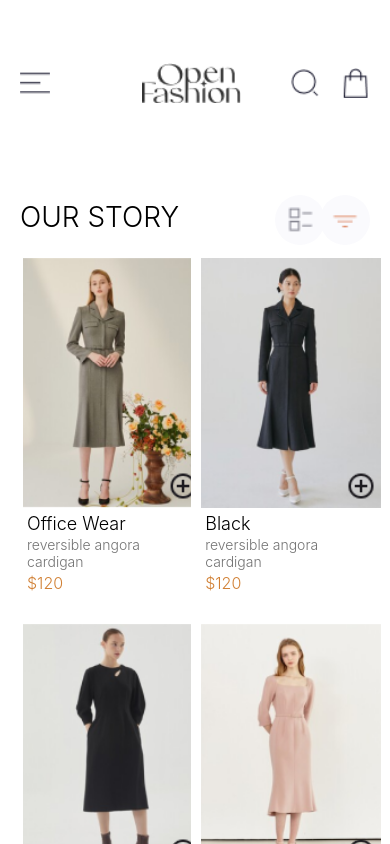
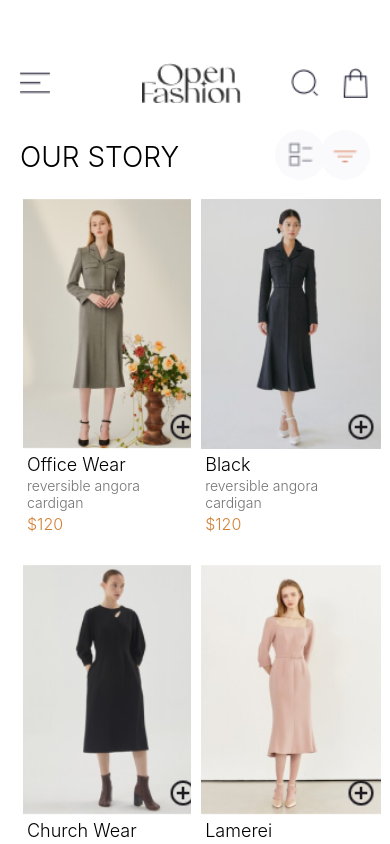
Before and after one commit to ewurafuaa/rn-assignment6-11302223, a React Native app in the folder assignment/: screen /Home in a window 390 px wide. Built offline with nearby package versions, Linux system fonts and the light colour scheme.

Commit message:
finishing touches on homescreen

```diff
--- a/assignment/HomeScreen/OurStory.js
+++ b/assignment/HomeScreen/OurStory.js
@@ -29,7 +29,7 @@ const styles = StyleSheet.create({
 
     title:{
         fontSize: 28,
-        top: 85,
+        top: 25,
         left: 20,
         fontWeight: '300'
     },
@@ -46,7 +46,7 @@ const styles = StyleSheet.create({
         height: 50,
         borderRadius: 30,
         backgroundColor: '#FAFAFD',
-        top: 80,
+        top: 15,
         left: 50
     },
 
@@ -62,7 +62,7 @@ const styles = StyleSheet.create({
         height: 50,
         borderRadius: 30,
         backgroundColor: '#FAFAFD',
-        top: 80,
+        top: 15,
         right: 20
     }
 })
--- a/assignment/HomeScreen/Products.js
+++ b/assignment/HomeScreen/Products.js
@@ -42,7 +42,7 @@ const styles = StyleSheet.create({
         flexWrap: 'wrap',
         justifyContent: 'space-between',
         padding: 33,
-        top: 55,
+        bottom: 4,
         height: 1530
       },
 
```
